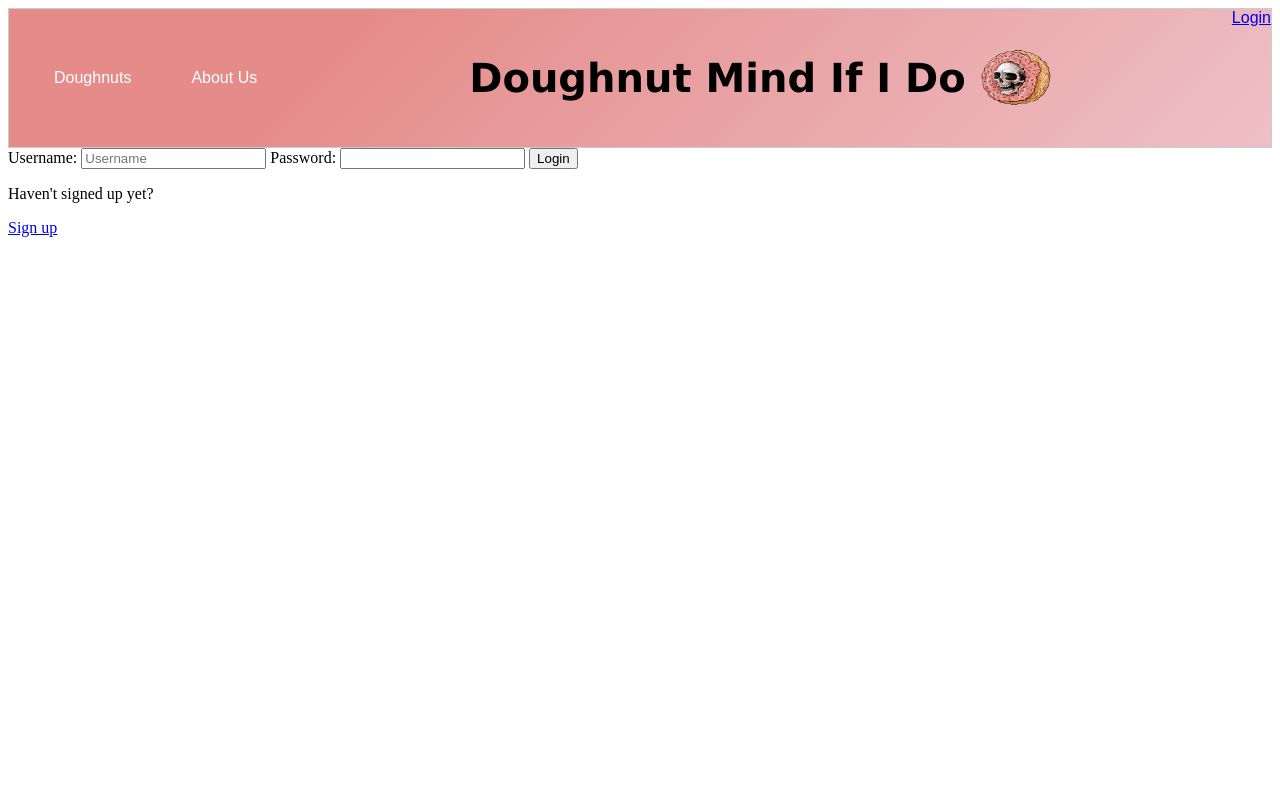
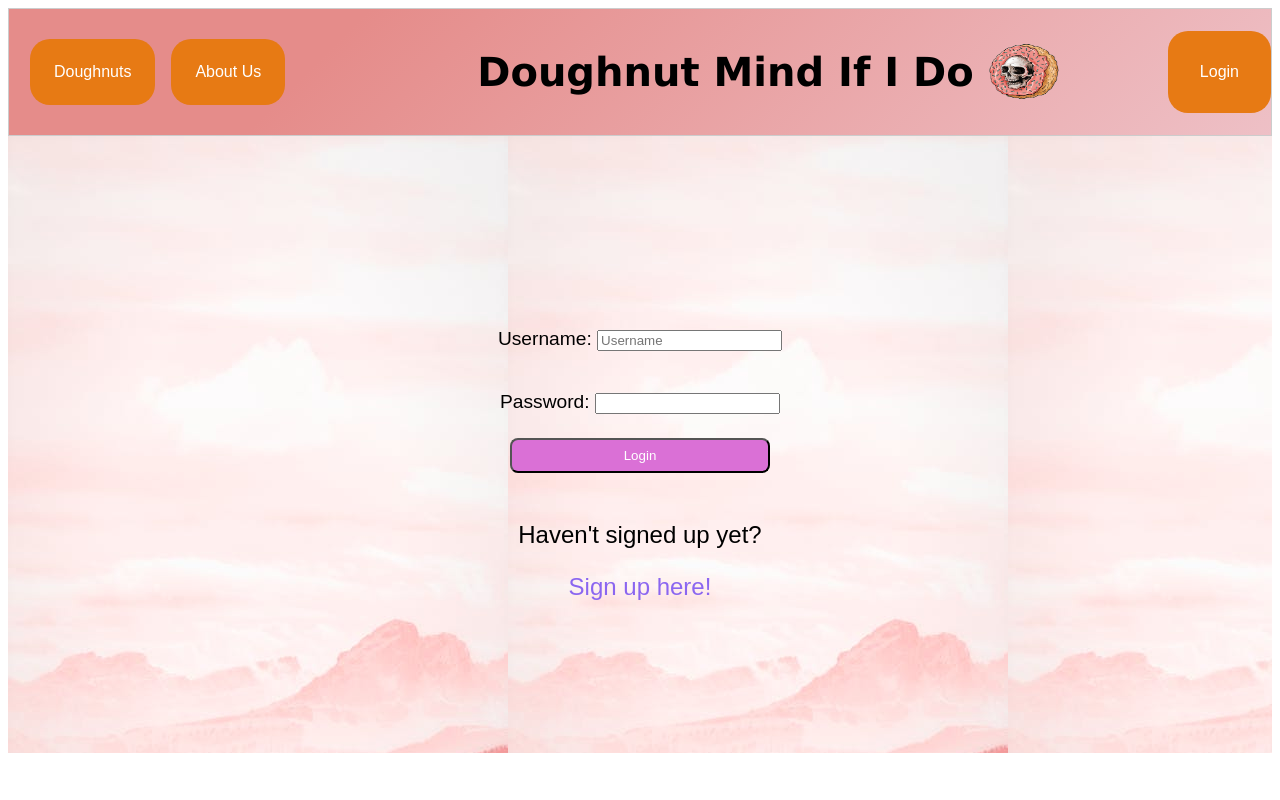
Before and after one commit to Anunnaki20/CMPT353-Project, a Django app: page /login/ in a window 1280 px wide. Run offline with Django 3.2, Linux system fonts and the light colour scheme.

Commit message:
More or less done with noob lvl CSS

```diff
--- a/PartD/static/styles/main.css
+++ b/PartD/static/styles/main.css
@@ -6,20 +6,12 @@
     padding: 0px 5px;
 }
 
-a.doughnut:hover, a.owner:hover, a.profileLink:hover, a.logoutLink:hover {
-    color: black;
+a.profileLink:hover, a.logoutLink:hover, a.doughnut:hover, a.owner:hover, a.loginLink:hover, a.adminLink:hover {
+    background-color: rgb(175, 34, 9);
 }
 
-.doughnut{
-    padding: 60px 40px;
-    color: white;
-    text-decoration: none;
-}
-
-.owner{
-    padding: 20px;
-    color: white;
-    text-decoration: none;
+a.profileLink:active {
+    color: rgb(248, 248, 134);
 }
 
 .tab {
@@ -30,7 +22,6 @@ a.doughnut:hover, a.owner:hover, a.profileLink:hover, a.logoutLink:hover {
     background-color: #eec0c6;
     background-image: linear-gradient(315deg, #eec0c6 0%, #e58c8a 74%);
     font-family: Arial, Helvetica, sans-serif;
-    /* clear: right; */
 }
 
 .logo{
@@ -42,7 +33,7 @@ a.doughnut:hover, a.owner:hover, a.profileLink:hover, a.logoutLink:hover {
 .title{
     padding-left: 12rem;
     color: black;
-    font-family:Verdana, Geneva, Tahoma, sans-serif;
+    font-family: Verdana, Geneva, Tahoma, sans-serif;
     font-size: 2.5rem;
 }
 
@@ -54,7 +45,7 @@ a.doughnut:hover, a.owner:hover, a.profileLink:hover, a.logoutLink:hover {
     color: white;
 }
 
-.profileLink, .logoutLink{
+.doughnut, .owner, .profileLink, .logoutLink, .loginLink, .adminLink{
     background-color: rgb(231, 122, 20);
     padding: 1.5rem;
     border-radius: 20px;
@@ -62,13 +53,25 @@ a.doughnut:hover, a.owner:hover, a.profileLink:hover, a.logoutLink:hover {
     text-decoration: none;
 }
 
+
+.doughnut{
+    margin: 1rem;
+}
+
 .logoutLink{
     padding: 1.5rem 5rem;
 }
 
+.loginLink, .adminLink{
+    display: flex;
+    justify-content: center;
+    align-self: center;
+    padding: 2rem;
+}
+
 .helloUser{
     font-size: 1.5rem;
-    color: rgb(67, 22, 189);
+    color: rgb(28, 4, 92);
 }
 
 .doughnuts_pic{
@@ -91,7 +94,7 @@ a.doughnut:hover, a.owner:hover, a.profileLink:hover, a.logoutLink:hover {
 
 .doughnut_list{
     text-align: center;
-    font-family: cursive;
+    font-family:monospace;
     font-size: 1.5rem;
     padding: 10px 0;
     background-color: #fad0c4;
@@ -103,3 +106,76 @@ table{
     margin-left: auto;
     margin-right: auto;
 }
+
+.tabcontent{
+    /* text-align: center; */
+    color: black;
+    padding: 9rem 9rem;
+    font-family: Verdana, Geneva, Tahoma, sans-serif;
+    background-image: url("/static/images/doughnut_background.jpg");
+    background-size: auto;
+}
+
+.AboutUsTitle{
+    padding-top: 1.5rem;
+    background-color: rgba(255, 255, 255, .8);
+    border-radius: 20px;
+    color:black;
+    text-align: center;
+    font-size: 2rem;
+    box-shadow: 10px 10px 5px;
+}
+
+.AboutUs{
+    font-size: 1.5rem;
+    font-family: Cambria, Cochin, Georgia, Times, 'Times New Roman', serif;
+    padding: 1rem;
+    word-spacing: 0.2rem;
+}
+
+.login{
+    background-image: url("/static/images/signup_background.jpg");
+    background-size: auto;
+    padding: 9.5rem;
+}
+
+.login_info{
+    display: flex;
+    align-items: center;
+    flex-direction: column;
+    font-family: Arial, Helvetica, sans-serif;
+    font-size: 1.2rem;
+}
+
+.login_username, .login_password{
+    padding-top: 2.5rem;
+}
+
+.login_button{
+    margin: 1.5rem;
+    padding: 0.5rem 7rem;
+    border-radius: 0.5rem;
+    background-color: orchid;
+    color: white;
+}
+
+.login_button:hover{
+    background-color: rgb(207, 22, 124);
+    cursor: pointer;
+}
+
+.signup_query{
+    text-align: center;
+    font-family: Arial, Helvetica, sans-serif;
+    font-size: 1.5rem;
+}
+
+.signup{
+    text-decoration: none;
+    color: rgb(139, 102, 240);
+    cursor: pointer;
+}
+
+.signup:hover{
+    color:rgb(41, 9, 131);
+}
--- a/PartD/templates/navbar.html
+++ b/PartD/templates/navbar.html
@@ -11,7 +11,7 @@
     </div>
 
     {% if request.user.is_staff %}
-    <a href="/admin"> Admin</a>
+    <a class="adminLink" href="/admin">Admin</a>
     {% endif %}
 
     {% if request.user.is_authenticated %}
@@ -21,7 +21,7 @@
         <a class="logoutLink" href="{% url 'logout' %}">Logout</a>
     </div>
     {% else %}
-        <a href="{% url 'login' %}">Login</a>
+        <a class="loginLink" href="{% url 'login' %}">Login</a>
     {% endif %}
 
 </div>
--- a/PartD/templates/signup_login.html
+++ b/PartD/templates/signup_login.html
@@ -3,31 +3,34 @@
 
 {% block content %}
 
+<div class="login">
+{% if page == 'login'  %}
 
-{% if page == 'login'  %}
-<div>
     <form method="POST" action="">
         {% csrf_token %}
 
+        <div class="login_info">
+            <div class="login_username">
                 <label>Username:</label>
                 <input type="text", name="username" placeholder="Username"/>
-
+            </div>
+            <div class="login_password">
                 <label>Password:</label>
                 <input type="password", name="password" placeholder>
+            </div>
+            <input class="login_button" type="submit" value="Login" />
+        </div>
 
-        <input type="submit" value="Login" />
     </form>
 
+    <div class="signup_query">
         <p>Haven't signed up yet?</p>
-    <a href="{% url 'register' %}">Sign up</a>
-
+        <a class="signup" href="{% url 'register' %}">Sign up here!</a>
     </div>
 
 
 {% else %}
 
-
-<div>
 
     <form method="POST" action="">
         {% csrf_token %}
```
Also changed, not shown: PartD/templates/about.html (+8 -6 lines), PartD/db.sqlite3, PartD/static/images/doughnut_background.jpg (added), PartD/static/images/signup_background.jpg (added). Lines whose indentation alone changed are shown as unchanged.
